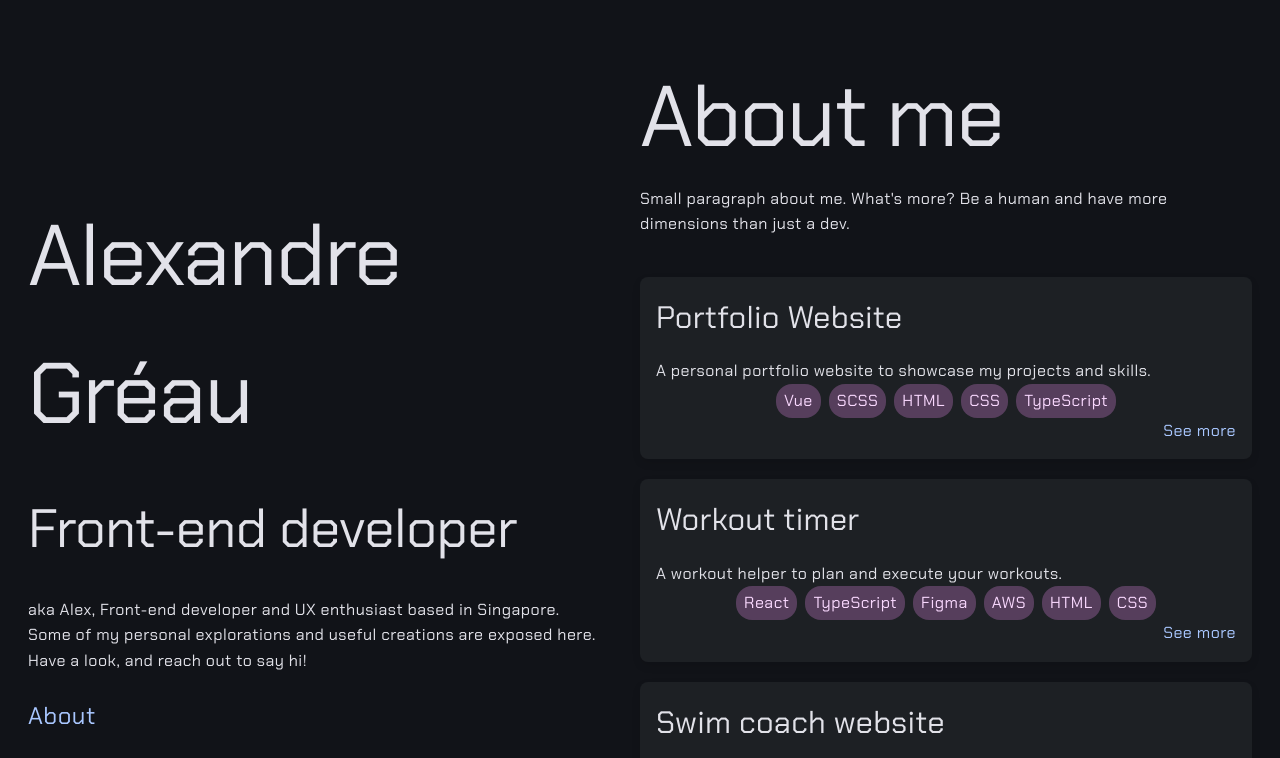
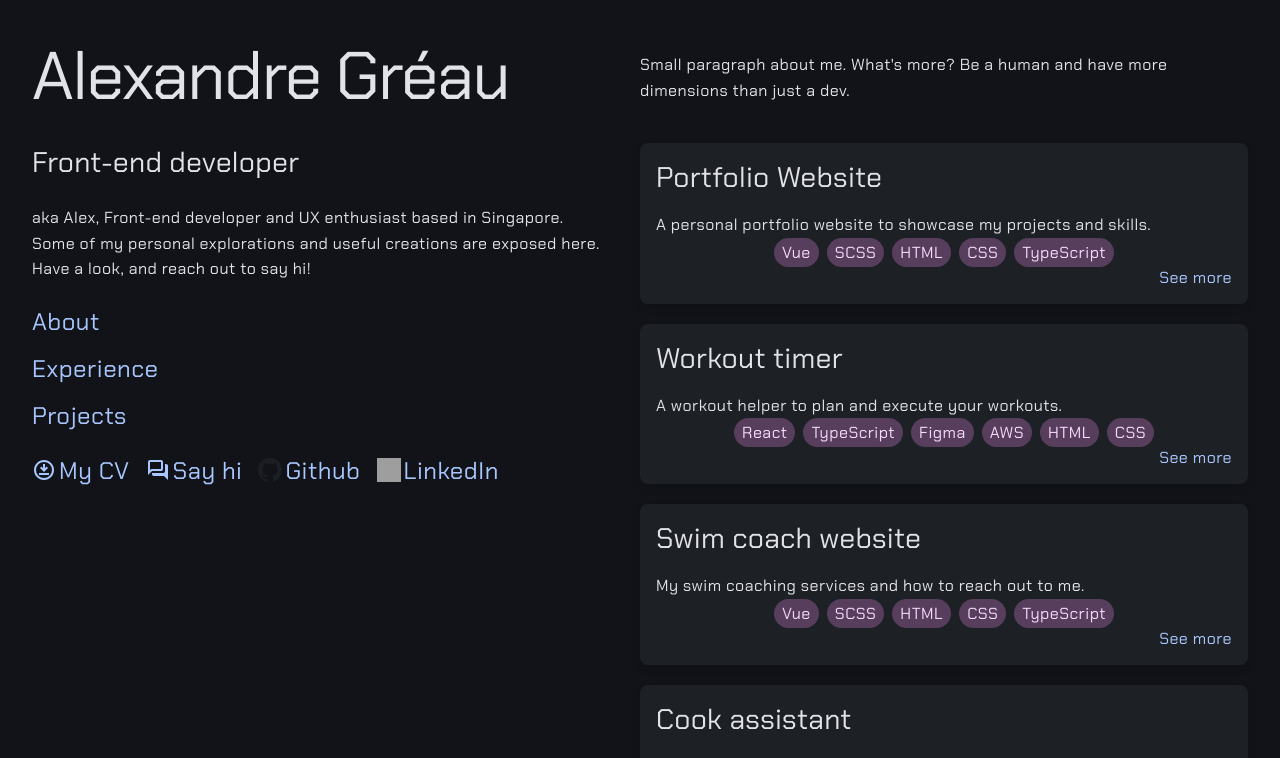
Before and after one commit to AlexGreau/Portfolio, a Vue app: page / in a window 1280 px wide. Shown: the top 758 px of the page. Built offline with nearby package versions, Linux system fonts and the light colour scheme; grey boxes are pictures that could not be loaded.

Commit message:
style: typography

```diff
--- a/src/assets/common/typography.scss
+++ b/src/assets/common/typography.scss
@@ -1,63 +1,106 @@
 // Styling o f all the headers and other text elements
 // in the application
+// used https://typescale.com/ for the values
 
 // import of font
 @import url('https://fonts.googleapis.com/css2?family=Chakra+Petch:ital,wght@0,300;0,400;0,500;0,600;0,700;1,300;1,400;1,500;1,600;1,700&display=swap');
 
+:root {
+  font-family: 'Chakra Petch', sans-serif;
+  font-size: 16px;
+  letter-spacing: 0.5px;
+}
+
 // headers margins
-h1, h2, h3, h4, h5, h6 {
+h1,
+h2,
+h3,
+h4,
+h5,
+h6 {
   margin: 0;
   padding: 0;
   font-family: 'Chakra Petch', sans-serif;
+  font-size: clamp(var(--min), var(--val), var(--max));
+  letter-spacing: var(--letter-spacing, 0px);
 }
 
 h1 {
-  font-size: 86px;
-  letter-spacing: -1.5px;
+  //   font-size: 86px;
+  --letter-spacing: -1.5px;
+  --min: 2rem; /* minimum value */
+  --val: 6vw; /* preferred value = 5% viewport width */
+  //--max: 5.61rem; /* maximum value */
+  --max: 4.209rem; /* maximum value */
+
 }
 
 h2 {
-  font-size: 54px;
-  letter-spacing: -0.5px;
+  //   font-size: 54px;
+  --letter-spacing: -0.5px;
+  --min: 1.5rem; /* minimum value */
+  --val: 5vw; /* preferred value = 4% viewport width */
+  --max: 3.157rem; /* maximum value */
 }
 
 h3 {
-    font-size: 43px;
-    letter-spacing: 0px;
+  //   font-size: 43px;
+  --letter-spacing: 0px;
+  --min: 1.25rem; /* minimum value */
+  --val: 4vw; /* preferred value = 4% viewport width */
+  --max: 2.369rem; /* maximum value */
 }
 
 h4 {
-    font-size: 31px;
-    letter-spacing: 0.25px;
+  //   font-size: 31px;
+  --letter-spacing: 0.25px;
+  --min: 1.15rem; /* minimum value */
+  --val: 4vw; /* preferred value = 4% viewport width */
+  --max: 1.777rem; /* maximum value */
 }
 
 h5 {
-    font-size: 22px;
-    letter-spacing: 0px;
+  //   font-size: 22px;
+  --letter-spacing: 0px;
+  --min: 1.05rem; /* minimum value */
+  --val: 4vw; /* preferred value = 4% viewport width */
+  --max: 1.333rem; /* maximum value */
 }
 
 h6 {
-    font-size: 18px;
-    letter-spacing: 0.15px;
+  //   font-size: 18px;
+  --letter-spacing: 0.15px;
+  --min: 1.02rem; /* minimum value */
+  --val: 4vw; /* preferred value = 4% viewport width */
+  --max: 1.333rem; /* maximum value */
+}
+
+small {
+  --letter-spacing: 0.4px;
+  --min: 0.75rem;
+  --val: 0.75rem;
+  --max: 0.75rem;
 }
 
 .subtitle {
-    font-size: 14px;
-    letter-spacing: 0.15px;
-}
-
-:root {
-    font-family: 'Chakra Petch', sans-serif;
-    font-size: 14px;
-    letter-spacing: 0.5px;
+  //   font-size: 14px;
+  --letter-spacing: 0.15px;
+  --min: 1.5rem; /* minimum value */
+  --val: 4vw; /* preferred value = 4% viewport width */
+  --max: 2.25rem; /* maximum value */
 }
 
 button {
-    font-size: 13px;
-    letter-spacing: 1.25px;
+  font-size: 13px;
+  letter-spacing: 1.25px;
 }
 
 caption {
-    font-size: 11px;
-    letter-spacing: 0.4px;
+  font-size: 11px;
+  letter-spacing: 0.4px;
 }
+
+p {
+  font-size: 1rem;
+  line-height: 1.6;
+}
--- a/src/assets/main.scss
+++ b/src/assets/main.scss
@@ -26,9 +26,6 @@ body {
   transition:
     color 0.5s,
     background-color 0.5s;
-  line-height: 1.6;
-  font-family: 'Chakra Petch', sans-serif;
-  font-size: 16px;
   text-rendering: optimizeLegibility;
   -webkit-font-smoothing: antialiased;
   -moz-osx-font-smoothing: grayscale;
--- a/src/views/HomeView.vue
+++ b/src/views/HomeView.vue
@@ -2,7 +2,7 @@
   <main class="main-wrapper">
     <section class="hero-wrapper">
       <h1>Alexandre Gréau</h1>
-      <h2>Front-end developer</h2>
+      <h4>Front-end developer</h4>
       <p>
         aka Alex, Front-end developer and UX enthusiast based in Singapore.<br />
         Some of my personal explorations and useful creations are exposed here.<br />
@@ -75,7 +75,7 @@
     </section>
     <section class="content-wrapper">
       <article class="about-wrapper" id="about">
-        <h1>About me</h1>
+        <!-- <h2>About me</h2> -->
         <p>
           Small paragraph about me. What's more? Be a human and have more dimensions than just a
           dev.
@@ -219,9 +219,9 @@ const getIcon = ref((filename: string) => {
 .main-wrapper {
   display: grid;
   grid-template-columns: repeat(auto-fit, minmax(min(450px, 100%), 1fr));
-  align-items: center;
+  align-items: flex-start;
   justify-content: center;
-  min-width: 100vw;
+  width: 100%;
   padding: 20px;
   & > section.hero-wrapper {
     grid-column: 1;
```
